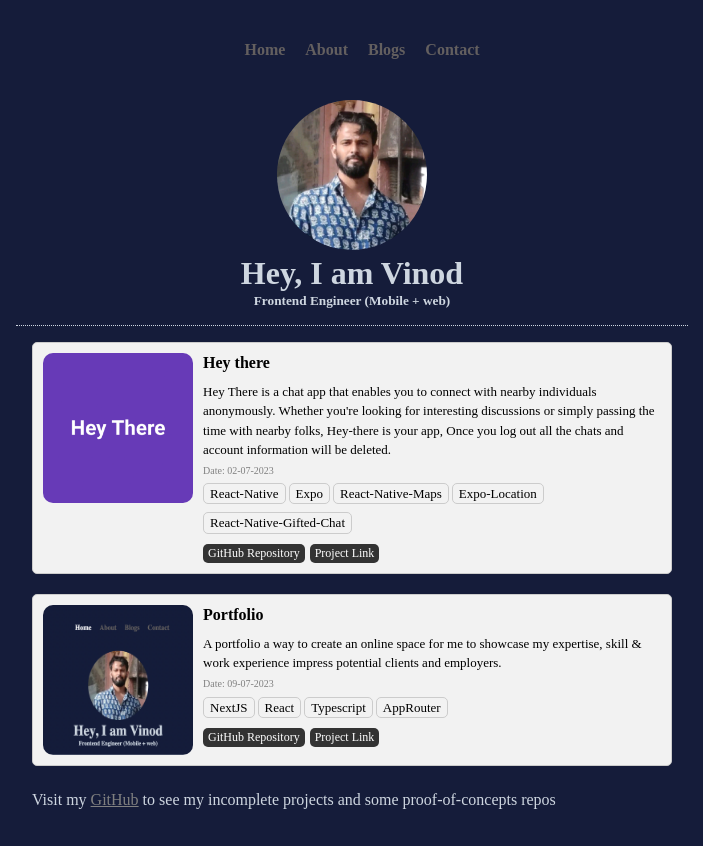
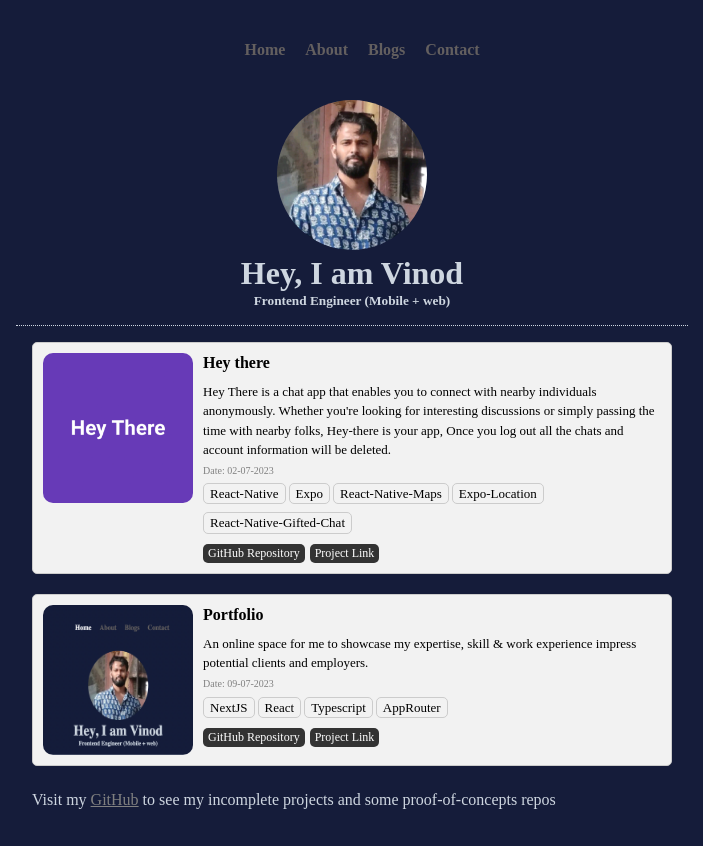
Before and after one commit to vinodf2f/vinodyevatikar.live, a Next.js app: page /projects in a window 1280 px wide. Shown: the whole page, without its empty margins (288-991 px from the left). Built offline with nearby package versions, Linux system fonts and the light colour scheme.

Commit message:
Typo fix

```diff
--- a/src/app/data/projects/index.ts
+++ b/src/app/data/projects/index.ts
@@ -25,7 +25,7 @@ export const projectsData: ProjectData[] = [
   },
   {
     title: "Portfolio",
-    description: `A portfolio a way to create an online space for me to showcase my expertise, skill & work experience impress potential clients and employers.`,
+    description: `An online space for me to showcase my expertise, skill & work experience impress potential clients and employers.`,
     date: "09-07-2023",
     tags: [],
     stack: ["NextJS", "React", "Typescript","AppRouter"],
```
